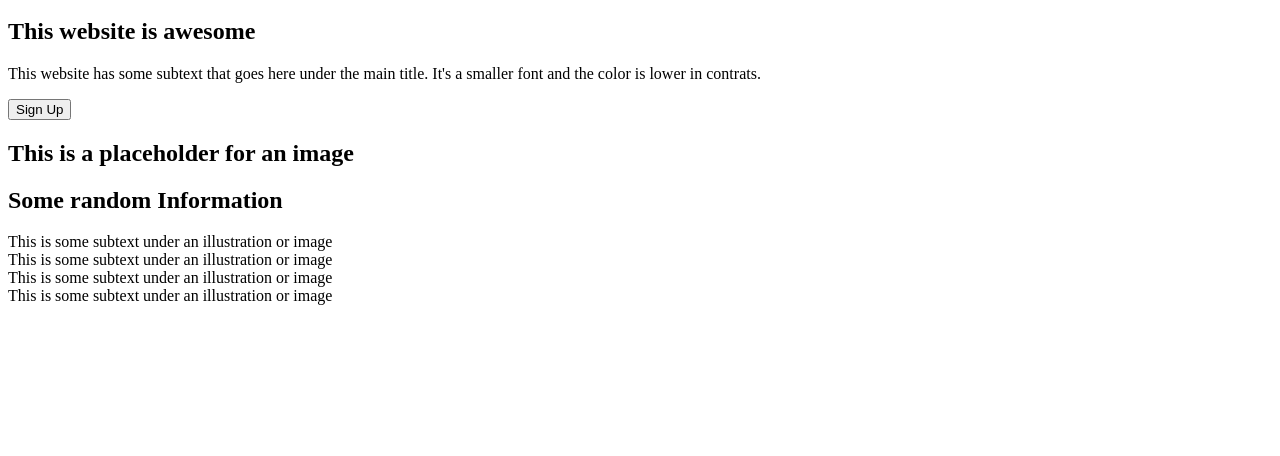
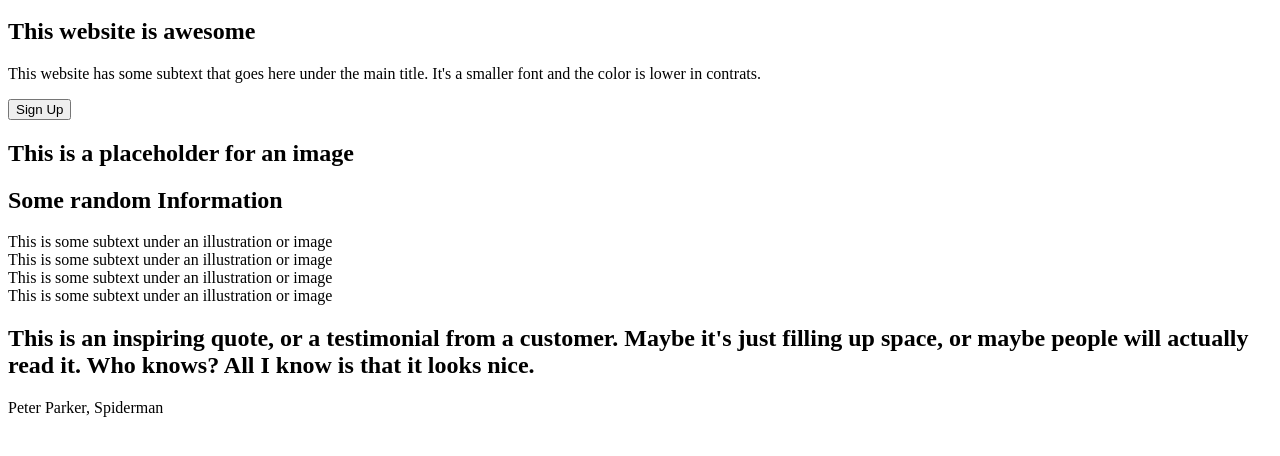
Before and after one commit to thebobuilder/landing-page, a plain HTML site: page index.html in a window 1280 px wide. Shown: the part 136-592 px from the top of the page. Drawn offline with Linux system fonts and the light colour scheme.

Commit message:
Added quote section below random information section

```diff
--- a/index.html
+++ b/index.html
@@ -57,6 +57,12 @@
             </div>
         </div>
     </section>
+    <section class="quote">
+        <h2>This is an inspiring quote, or a testimonial from a customer. Maybe it's just filling up space, or maybe
+            people will actually read it. Who knows? All I know is that it looks nice.
+        </h2>
+        <span>Peter Parker, Spiderman</span>
+    </section>
 
 </body>
 </html>
```
